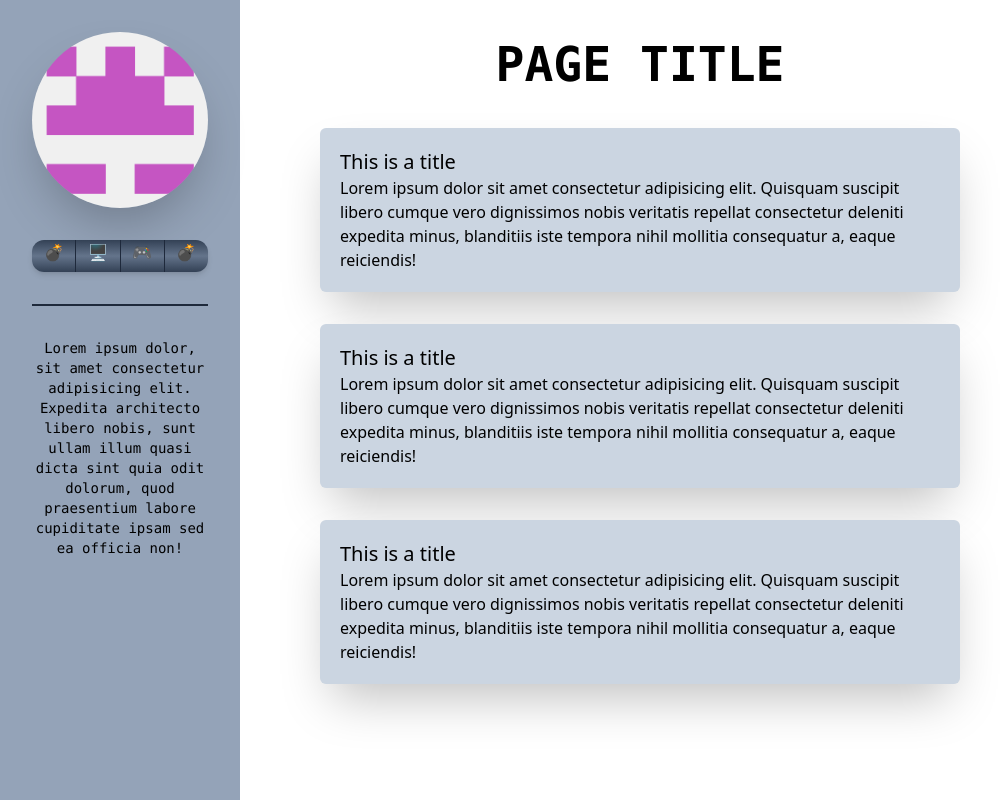
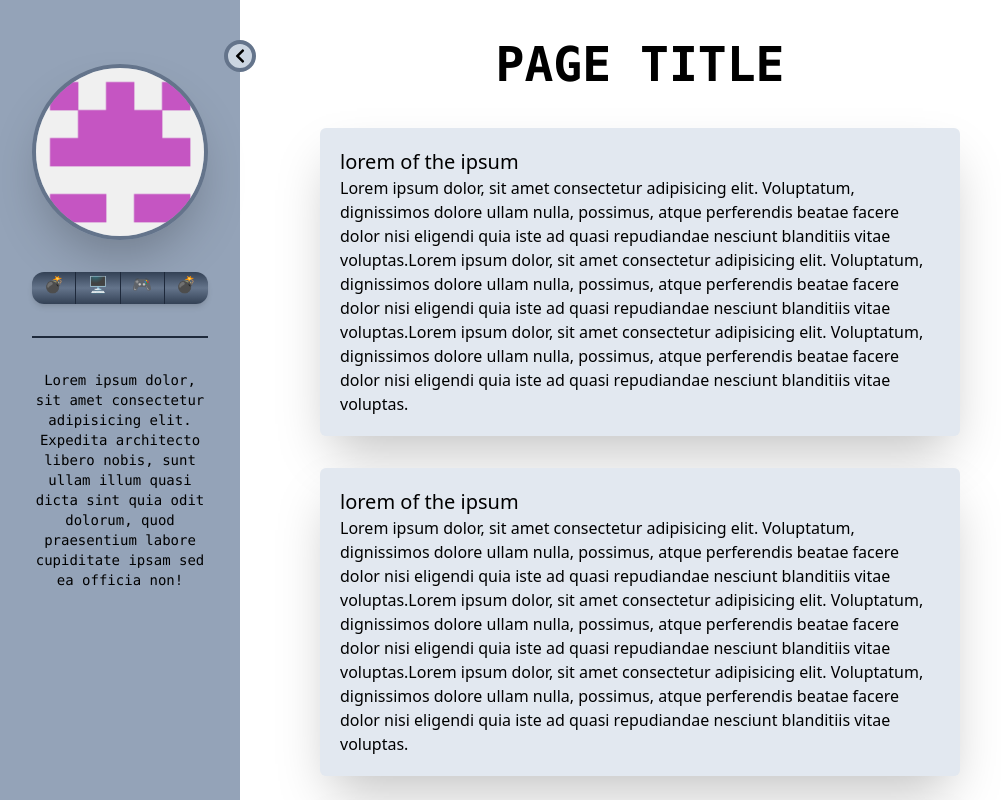
Before and after one commit to RafaelMoser/personal-dev-blog, a React (Vite) app: page / in a window 1280 px wide. Shown: the top 800 px of the page, without its empty margins (0-1001 px from the left). Built offline with nearby package versions, Linux system fonts and the light colour scheme.

Commit message:
hide info bar

```diff
--- a/src/App.tsx
+++ b/src/App.tsx
@@ -1,12 +1,12 @@
 import { createBrowserRouter, RouterProvider } from "react-router-dom";
 import RootLayout from "./pages/Root";
-import Index from "./pages";
+import Home from "./pages/Home";
 
 const router = createBrowserRouter([
   {
     path: "/",
     element: <RootLayout />,
-    children: [{ index: true, element: <Index /> }],
+    children: [{ index: true, element: <Home /> }],
   },
 ]);
 
--- /dev/null
+++ b/src/modules/ArticleContainer.tsx
@@ -0,0 +1,12 @@
+type Props = { articleTitle: string; articleText: string };
+
+const ArticleContainer = (props: Props) => {
+  return (
+    <div className="w-1/2 h-30 rounded-md shadow-2xl bg-slate-200 flex flex-col p-5">
+      <h1 className="text-xl">{props.articleTitle}</h1>
+      <p>{props.articleText}</p>
+    </div>
+  );
+};
+
+export default ArticleContainer;
--- a/src/modules/ArticlePreview.tsx
+++ /dev/null
@@ -1,17 +0,0 @@
-type Props = { articleTitle: string; articleText: string };
-
-const ArticlePreview = (props: Props) => {
-  return (
-    <div className="w-1/2 h-30 rounded-md shadow-2xl bg-slate-300 flex flex-col p-5">
-      <h1 className="text-xl">This is a title</h1>
-      <p>
-        Lorem ipsum dolor sit amet consectetur adipisicing elit. Quisquam
-        suscipit libero cumque vero dignissimos nobis veritatis repellat
-        consectetur deleniti expedita minus, blanditiis iste tempora nihil
-        mollitia consequatur a, eaque reiciendis!
-      </p>
-    </div>
-  );
-};
-
-export default ArticlePreview;
--- a/src/modules/InformationBar.tsx
+++ b/src/modules/InformationBar.tsx
@@ -1,10 +1,33 @@
+import { useState } from "react";
+import { FaChevronLeft } from "react-icons/fa";
+
 import profileImage from "../assets/126586126.png";
 
 const InformationBar = () => {
+  const [showInfoBar, setShowInfoBar] = useState(true);
+
+  const showInfoBarHandler = () => {
+    setShowInfoBar(!showInfoBar);
+  };
+
   return (
-    <div className="fixed top-0 left-0 flex flex-col space-y-8 align-middle w-60 h-screen bg-slate-400 p-8">
+    <div
+      className={`transition-all ease-in-out duration-500
+      fixed top-0 flex flex-col space-y-8 align-middle w-60 h-screen bg-slate-400 p-8 ${
+        showInfoBar ? "left-0" : "-left-56"
+      }`}
+    >
+      <button
+        className={`transition-all ease-in-out duration-500 absolute top-10 left-56 rounded-full
+         bg-slate-300 border-slate-500 border-4 w-8 h-8 flex justify-center items-center ${
+           showInfoBar ? "" : "rotate-180"
+         }`}
+        onClick={showInfoBarHandler}
+      >
+        <FaChevronLeft />
+      </button>
       <img
-        className="rounded-full align-middle shadow-2xl"
+        className="rounded-full align-middle shadow-2xl border-4 border-slate-500"
         src={profileImage}
       />
       <LinkButtons />
--- /dev/null
+++ b/src/pages/Home.tsx
@@ -0,0 +1,29 @@
+import ArticleContainer from "../modules/ArticleContainer";
+
+const APREV = {
+  title: "lorem of the ipsum",
+  body:
+    "Lorem ipsum dolor, sit amet consectetur adipisicing elit. Voluptatum, dignissimos dolore ullam nulla," +
+    " possimus, atque perferendis beatae facere dolor nisi eligendi quia iste ad quasi repudiandae nesciunt blanditiis vitae voluptas." +
+    "Lorem ipsum dolor, sit amet consectetur adipisicing elit. Voluptatum, dignissimos dolore ullam nulla," +
+    " possimus, atque perferendis beatae facere dolor nisi eligendi quia iste ad quasi repudiandae nesciunt blanditiis vitae voluptas." +
+    "Lorem ipsum dolor, sit amet consectetur adipisicing elit. Voluptatum, dignissimos dolore ullam nulla," +
+    " possimus, atque perferendis beatae facere dolor nisi eligendi quia iste ad quasi repudiandae nesciunt blanditiis vitae voluptas.",
+};
+
+const Home = () => {
+  return (
+    <div className="bg-white w-full h-full">
+      <h1 className="text-5xl font-mono font-bold text-center py-10">
+        PAGE TITLE
+      </h1>
+      <div className="flex flex-col space-y-8 items-center">
+        <ArticleContainer articleTitle={APREV.title} articleText={APREV.body} />
+        <ArticleContainer articleTitle={APREV.title} articleText={APREV.body} />
+        <ArticleContainer articleTitle={APREV.title} articleText={APREV.body} />
+      </div>
+    </div>
+  );
+};
+
+export default Home;
--- a/src/pages/Index.tsx
+++ /dev/null
@@ -1,25 +0,0 @@
-import ArticlePreview from "../modules/ArticlePreview";
-
-const APREV = {
-  title: "lorem of the ipsum",
-  body:
-    "Lorem ipsum dolor, sit amet consectetur adipisicing elit. Voluptatum, dignissimos dolore ullam nulla," +
-    " possimus, atque perferendis beatae facere dolor nisi eligendi quia iste ad quasi repudiandae nesciunt blanditiis vitae voluptas.",
-};
-
-const Index = () => {
-  return (
-    <div className="bg-white w-full h-full">
-      <h1 className="text-5xl font-mono font-bold text-center py-10">
-        PAGE TITLE
-      </h1>
-      <div className="flex flex-col space-y-8 items-center">
-        <ArticlePreview articleTitle={APREV.title} articleText={APREV.body} />
-        <ArticlePreview articleTitle={APREV.title} articleText={APREV.body} />
-        <ArticlePreview articleTitle={APREV.title} articleText={APREV.body} />
-      </div>
-    </div>
-  );
-};
-
-export default Index;
```
